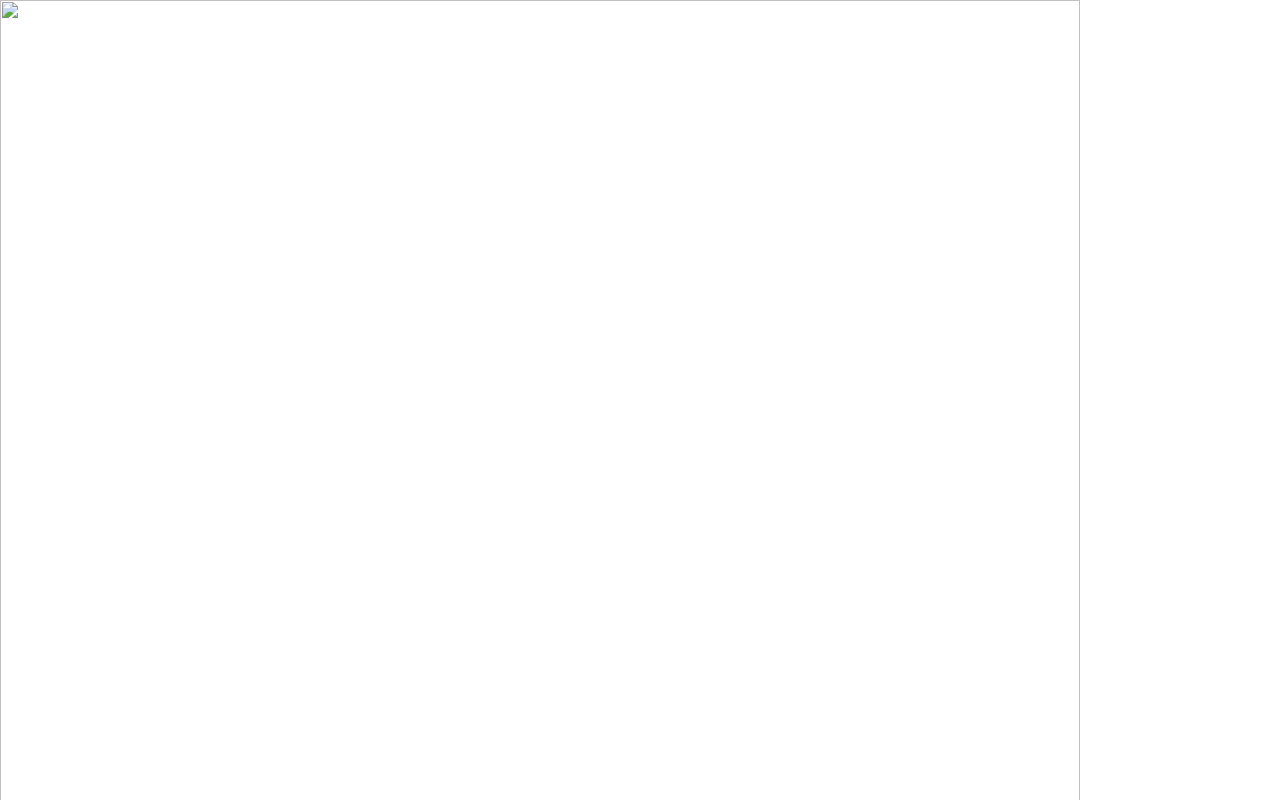
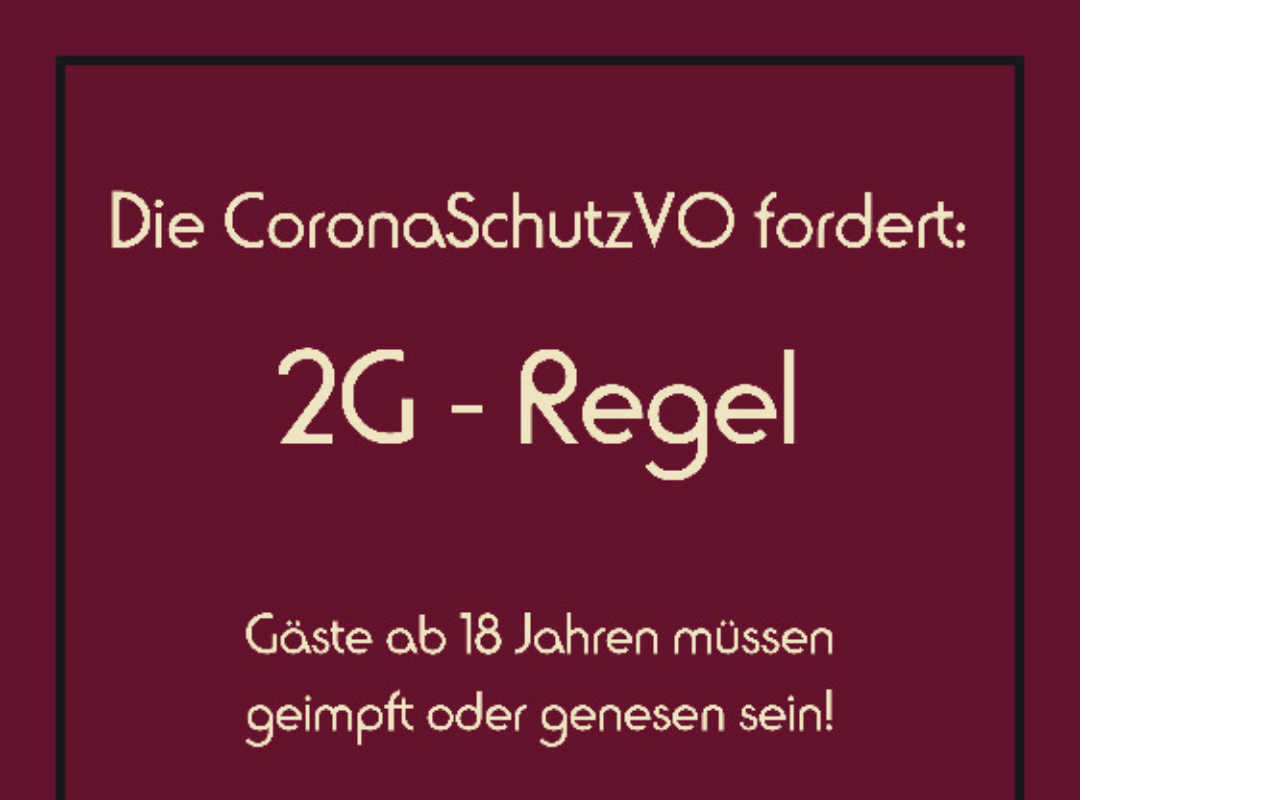
Before and after one commit to PaulWarta/Monitor_Eingang_-Plakat, a plain HTML site: page index.html in a window 1280 px wide. Shown: the top 800 px of the page. Drawn offline with nearby package versions, Linux system fonts and the light colour scheme.

Commit message:
Update index.html

```diff
--- a/index.html
+++ b/index.html
@@ -33,6 +33,6 @@
         }
         Schimmer();
     </script>
-    <img src="2G Kopie.png" style="object-fit: contain; width: 1080px; height: 1920px; margin: 0; padding: 0;">
+    <img src="PlakatNeu.jpg" style="object-fit: contain; width: 1080px; height: 1920px; margin: 0; padding: 0;">
 </body>
 </html>
```
